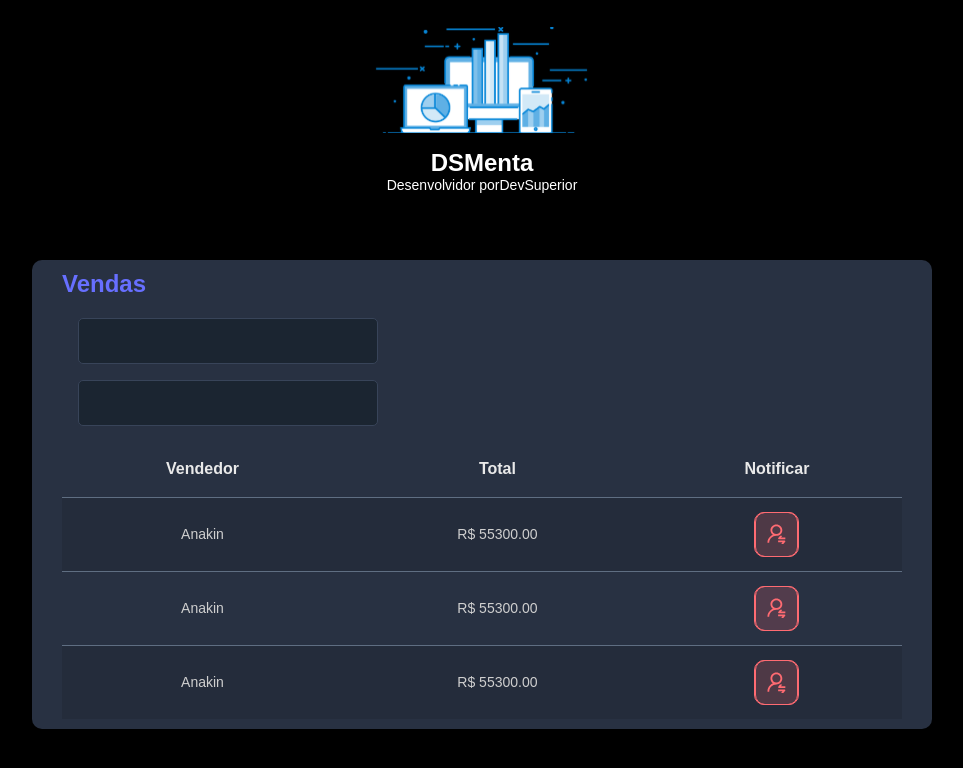
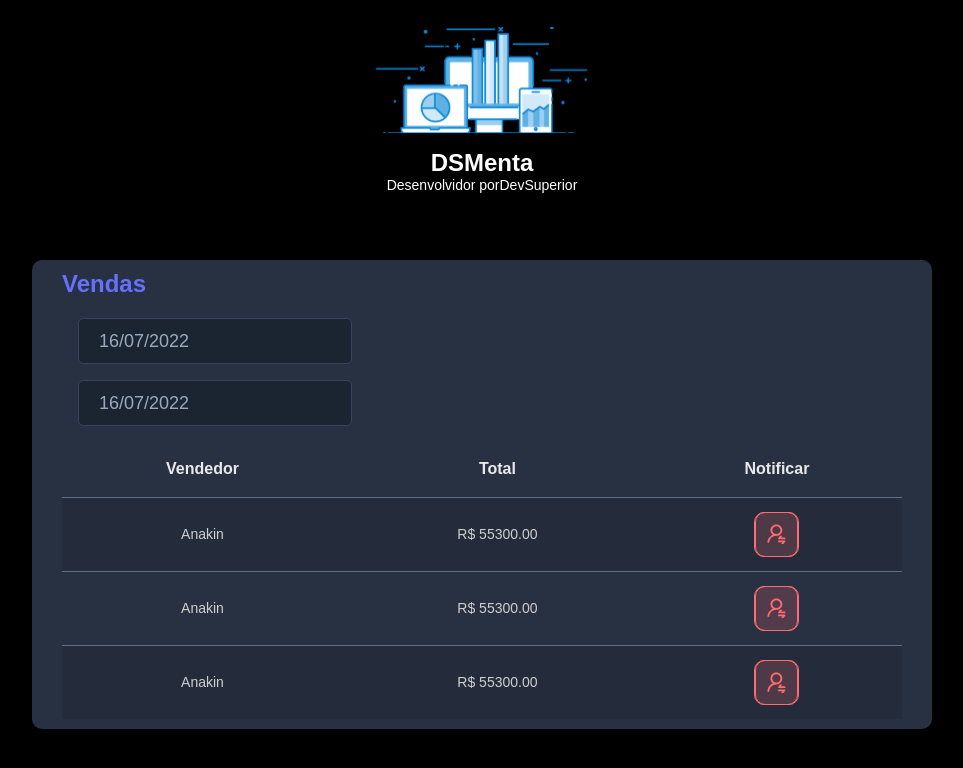
Before and after one commit to jeansena/dsmeta, a React (Vite) app in the folder frontend/: page / in a window 1280 px wide. Shown: the top 768 px of the page, without its empty margins (158-1121 px from the left). Built offline with nearby package versions, Linux system fonts and the light colour scheme.

Commit message:
datepicker

```diff
--- a/frontend/package.json
+++ b/frontend/package.json
@@ -9,7 +9,9 @@
     "preview": "vite preview"
   },
   "dependencies": {
+    "@types/react-datepicker": "4.4.2",
     "react": "^18.2.0",
+    "react-datepicker": "4.8.0",
     "react-dom": "^18.2.0"
   },
   "devDependencies": {
--- a/frontend/src/components/SalesCard/index.tsx
+++ b/frontend/src/components/SalesCard/index.tsx
@@ -1,3 +1,6 @@
+import DatePicker from 'react-datepicker'
+import 'react-datepicker/dist/react-datepicker.css'
+
 import NotificationButton from '../NotificationButton'
 import './styles.css'
 
@@ -7,10 +10,20 @@
             <h2 className="dsmeta-sales-title">Vendas</h2>
             <div>
                 <div className="dsmeta-form-control-container">
-                    <input className="dsmeta-from-control" type="text"/>
+                    <DatePicker
+                        selected={new Date()}
+                        onChange={(date: Date) => { }}
+                        className="dsmeta-from-control"
+                        dateFormat="dd/MM/yyyy"
+                    />
                 </div>
                 <div className="dsmeta-form-control-container">
-                    <input className="dsmeta-from-control" type="text"/>
+                    <DatePicker
+                        selected={new Date()}
+                        onChange={(date: Date) => { }}
+                        className="dsmeta-from-control"
+                        dateFormat="dd/MM/yyyy"
+                    />
                 </div>
             </div>
 
@@ -39,7 +52,7 @@
                             <td>
                                 <div className="dsmeta-red-btn-container">
                                     <div className="dsmeta-red-btn">
-                                        <NotificationButton/>
+                                        <NotificationButton />
                                     </div>
                                 </div>
                             </td>
@@ -54,7 +67,7 @@
                             <td>
                                 <div className="dsmeta-red-btn-container">
                                     <div className="dsmeta-red-btn">
-                                        <NotificationButton/>
+                                        <NotificationButton />
                                     </div>
                                 </div>
                             </td>
@@ -69,7 +82,7 @@
                             <td>
                                 <div className="dsmeta-red-btn-container">
                                     <div className="dsmeta-red-btn">
-                                        <NotificationButton/>
+                                        <NotificationButton />
                                     </div>
                                 </div>
                             </td>
```
Also changed, not shown: 1 other file (tests, documents, lock files or other folders).
